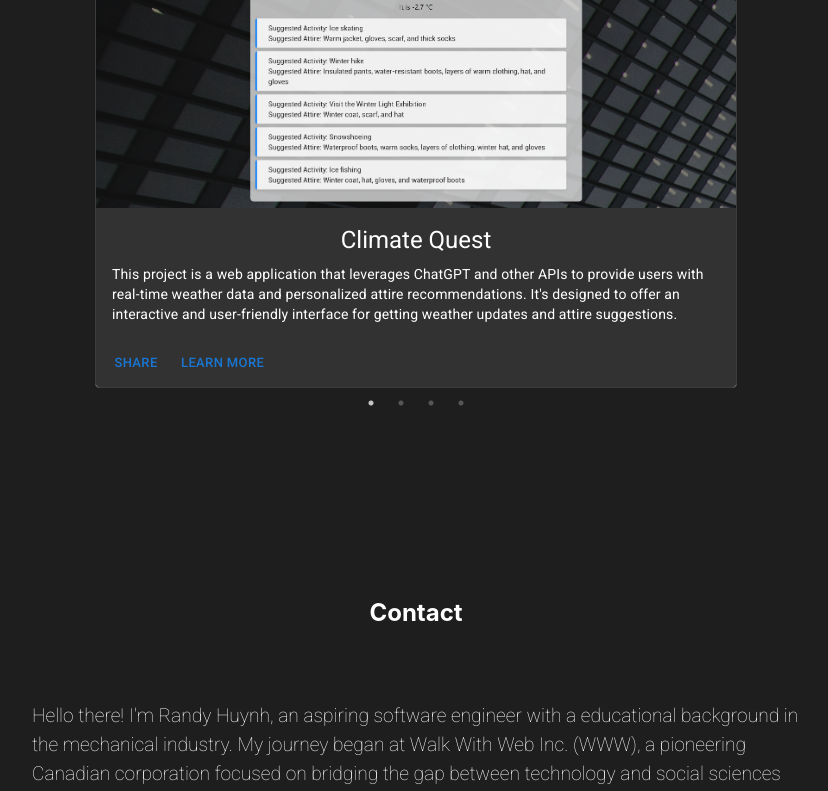
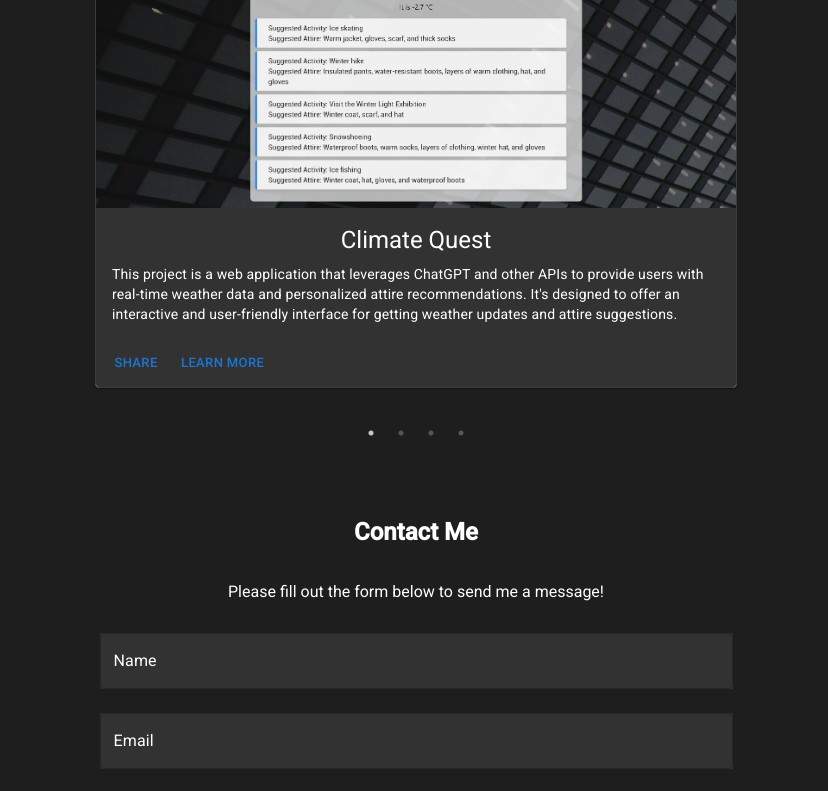
Before and after one commit to artmedia1/portfolio, a React (Create React App) app: page / in a window 1280 px wide. Shown: the part 2000-2791 px from the top of the page, without its empty margins (224-1052 px from the left). Built offline with nearby package versions, Linux system fonts and the light colour scheme.

Commit message:
Completed contact and footer section. removed unused code, updated css

```diff
--- a/package.json
+++ b/package.json
@@ -5,8 +5,8 @@
   "dependencies": {
     "@emotion/react": "^11.11.3",
     "@emotion/styled": "^11.11.0",
-    "@mui/icons-material": "^5.15.5",
-    "@mui/material": "^5.15.5",
+    "@mui/icons-material": "^5.15.6",
+    "@mui/material": "^5.15.6",
     "@testing-library/jest-dom": "^5.17.0",
     "@testing-library/react": "^13.4.0",
     "@testing-library/user-event": "^13.5.0",
--- a/src/App.js
+++ b/src/App.js
@@ -1,10 +1,10 @@
-import React, { useState } from "react";
-import { BrowserRouter, Routes, Route } from 'react-router-dom';
+import React from "react";
 import Navbar from './components/Navbar/Navbar';
 import Home from './Sections/Home/Home';
 import About from './Sections/About/About';
 import Portfolio from './Sections/Portfolio/Portfolio';
 import Contact from "./Sections/Contact/Contact";
+import Footer from "./components/Footer/Footer";
 
 function App() {
   return (
@@ -14,6 +14,7 @@
       <About />
       <Portfolio />
       <Contact />
+      <Footer />
     </div>
   );
 }
--- a/src/Sections/Contact/Contact.css
+++ b/src/Sections/Contact/Contact.css
@@ -1,26 +1,40 @@
 #ContactSection {
-    margin: 0 20vw;
-    min-height: 100vh;
-    padding-top: 10vh;
+    display: flex;          /* Enable flexbox */
+    flex-direction: column; /* Stack children vertically */
+    align-items: center;
+    min-height: 80vh;
+    padding: 0;
+    color: white;
+    font-family: "Roboto", sans-serif;
 }
 
-.about-text {
-    text-align: left;
-    font-family: "Roboto", sans-serif;
-    font-weight: 300;
-    font-size: larger;
-    line-height: 1.5;
-    margin-top: 75px;
+.contact-input {
+    background-color: #323232 !important;
+    color: white !important;
 }
 
+.contact-input input {
+    color: white !important; /* Input text color */
+  }
+
+  .contact-input label {
+    color: white !important; /* Label color */
+  }
+
+  .contact-input .MuiOutlinedInput-root .MuiOutlinedInput-notchedOutline {
+    border-color: none !important; /* Border color */
+  }
+
+  .contact-input .MuiOutlinedInput-root:hover .MuiOutlinedInput-notchedOutline {
+    border-color: white !important; /* Border color on hover */
+  }
+
+  .contact-input .MuiOutlinedInput-root.Mui-focused .MuiOutlinedInput-notchedOutline {
+    border-color: white !important; /* Border color on focus */
+  }
+
 @media screen and (max-width: 1200px) {
-    #AboutSection {
-        margin: 0 10vw;
-    }
-
-    .about-text {
-        font-size: medium;
-        margin-top: 40px;
-        line-height: 1.75;
+    #ContactSection {
+        margin: 0 10vw !important;
     }
   }
--- a/src/Sections/Contact/Contact.jsx
+++ b/src/Sections/Contact/Contact.jsx
@@ -1,51 +1,86 @@
-import React from 'react';
-import '../Section.css';
-import './Contact.css'
+import React, { useState } from "react";
+import "../Section.css";
+import "./Contact.css";
+import { TextField, Button, Grid } from "@mui/material";
 
-function Contact() {
+const Contact = () => {
+  const [formData, setFormData] = useState({
+    name: "",
+    email: "",
+    message: "",
+  });
+
+  const handleChange = (event) => {
+    setFormData({
+      ...formData,
+      [event.target.name]: event.target.value,
+    });
+  };
+
+  const handleSubmit = (event) => {
+    event.preventDefault();
+    const { name, email, message } = formData;
+    const mailtoLink = `mailto:${email}?subject=Message from ${encodeURIComponent(
+      name
+    )}&body=${encodeURIComponent(message)}`;
+    window.location.href = mailtoLink;
+  };
+
   return (
-    <section id ="ContactSection">
-        <h1>Contact</h1>
-        <div className="about-text">
-        <p>
-          Hello there! I'm Randy Huynh, an aspiring software engineer with a
-          educational background in the mechanical industry. My journey began at
-          Walk With Web Inc. (WWW), a pioneering Canadian corporation focused on
-          bridging the gap between technology and social sciences research. At
-          WWW, I contributed to the creation and maintenance of digital
-          platforms, playing a vital role in making research more accessible and
-          sustainable.
-        </p>
-        <p>
-          But let's rewind a bit. I'm a proud alum of York University, where I
-          studied Computer Engineering. In hindsight, Computer Science would
-          have been more aligned with my interests, especially considering the
-          Comp Sci-based electives were the only ones I was really interested
-          in. During my time there, I not only honed my coding skills but also
-          developed a keen interest in software systems design. This was largely
-          inspired by my role as a Computer Support Assistant. In this position,
-          I encountered firsthand the challenges users face with poorly designed
-          software. These experiences highlighted the importance of creating
-          intuitive and efficient software solutions.
-        </p>
-        <p>
-          When I'm not immersed in the world of software development, you'll
-          find me engaged in the competitive world of gaming. I've been a gamer
-          since 2000, starting with my first console, the Game Boy Color. These
-          days, my go-to FPS games are Apex Legends and The Finals, where I
-          thrive on the adrenaline and strategy. But my gaming interests are
-          diverse, ranging from the immersive worlds of Final Fantasy 7 and the
-          Yakuza Franchise to the charming realms of Stardew Valley and the
-          recent favorite, Pal World.
-        </p>
-        <p>
-          Living in the dynamic city of Toronto, I've embraced an active
-          lifestyle to keep up with the city's pace. Fitness has become an
-          integral part of my routine, helping me stay energized and focused.
-        </p>
-      </div>
+    <section id="ContactSection">
+      <h1>Contact Me</h1>
+      <p>Please fill out the form below to send me a message!</p>
+      <form onSubmit={handleSubmit}>
+        <TextField
+          className="contact-input"
+          label="Name"
+          name="name"
+          fullWidth
+          margin="normal"
+          value={formData.name}
+          onChange={handleChange}
+        />
+        <TextField
+          className="contact-input"
+          label="Email"
+          name="email"
+          type="email"
+          fullWidth
+          margin="normal"
+          value={formData.email}
+          onChange={handleChange}
+        />
+        <TextField
+          className="contact-input"
+          label="Message"
+          name="message"
+          multiline
+          minRows={4}
+          maxRows={12}
+          fullWidth
+          margin="normal"
+          value={formData.message}
+          onChange={handleChange}
+          inputProps={{ style: { color: "white" } }} //normal css and sx prop doesn't work with multiline
+        />
+        <Grid
+          container
+          justifyContent="center"
+          alignItems="center"
+          marginTop="15px"
+        >
+          <Button
+            size="large"
+            type="submit"
+            variant="contained"
+            sx={{ backgroundColor: "#323232" }}
+          >
+            Send
+          </Button>
+        </Grid>
+      </form>
     </section>
   );
-}
+};
 
 export default Contact;
--- a/src/Sections/Portfolio/ProjectCard.css
+++ b/src/Sections/Portfolio/ProjectCard.css
@@ -10,6 +10,7 @@
   max-width: 50vw;
   margin-top: 40px;
   border: 1px solid rgb(60, 60, 60);
+  margin-bottom: 30px;
 }
 
 .card-media {
--- a/src/components/Footer/Footer.jsx
+++ b/src/components/Footer/Footer.jsx
@@ -0,0 +1,46 @@
+// src/Footer.js
+import React from 'react';
+import { AppBar, Toolbar, IconButton, Typography, Box } from '@mui/material';
+import LinkedInIcon from '@mui/icons-material/LinkedIn';
+import GitHubIcon from '@mui/icons-material/GitHub';
+import EmailIcon from '@mui/icons-material/Email';
+
+const Footer = () => {
+    return (
+        <AppBar position="static" sx={{ top: 'auto', bottom: 0, backgroundColor:"#323232"}}>
+            <Toolbar>
+                <IconButton
+                    edge="start"
+                    sx={{ color: 'white' }}
+                    href="https://www.linkedin.com/in/randy-huynh1/"  // Replace "#linkedin" with your LinkedIn URL
+                    target="_blank"
+                    rel="noopener noreferrer"
+                >
+                    <LinkedInIcon />
+                </IconButton>
+                <IconButton
+                    edge="start"
+                    sx={{ color: 'white' }}
+                    href="https://github.com/artmedia1"  // Replace "#github" with your GitHub URL
+                    target="_blank"
+                    rel="noopener noreferrer"
+                >
+                    <GitHubIcon />
+                </IconButton>
+                <IconButton
+                    edge="start"
+                    sx={{ color: 'white' }}
+                    href="mailto:Randy_Huynh@hotmail.com"
+                >
+                    <EmailIcon />
+                </IconButton>
+                <Box sx={{ flexGrow: 1 }} />
+                <Typography variant="body2" color="inherit">
+                    &copy; {new Date().getFullYear()} Randy Huynh
+                </Typography>
+            </Toolbar>
+        </AppBar>
+    );
+};
+
+export default Footer;
--- a/src/components/Navbar/Navbar.jsx
+++ b/src/components/Navbar/Navbar.jsx
@@ -12,7 +12,7 @@
 import Drawer from "@mui/material/Drawer";
 import List from "@mui/material/List";
 import ListItem from "@mui/material/ListItem";
-import ContactPageIcon from "@mui/icons-material/ContactPage";
+
 
 function Navbar() {
   const [activeSection, setActiveSection] = useState("HomeSection");
```
Also changed, not shown: 1 other file (tests, documents, lock files or other folders).
